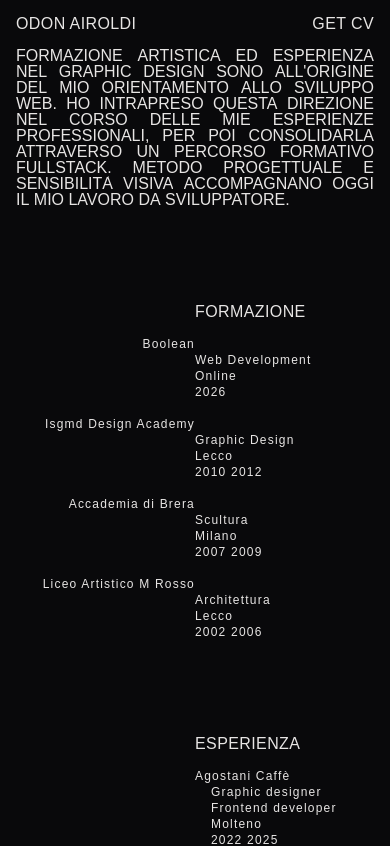
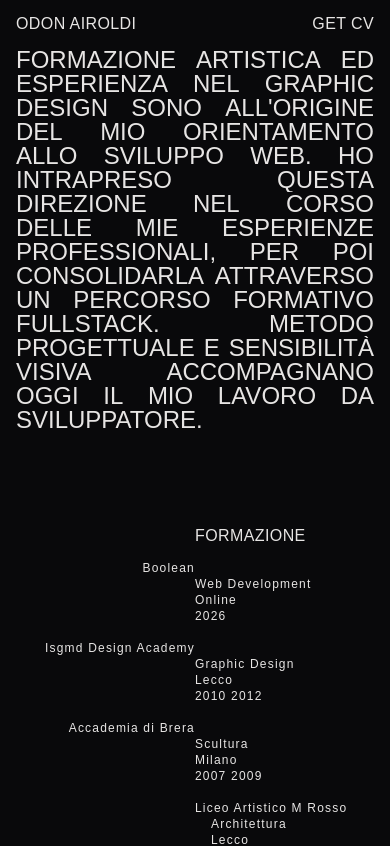
Before and after one commit to odon-airoldi/odonairoldi, a React (Vite) app: page /cv in a window 390 px wide. Shown: the top 846 px of the page. Built offline with nearby package versions, Linux system fonts and the light colour scheme; no server answers.

Commit message:
fix: remove empty class from header in AppHeader component for cleaner markup fix: adjust text size in CurriculumPage for improved readability

```diff
--- a/src/components/AppHeader.jsx
+++ b/src/components/AppHeader.jsx
@@ -9,9 +9,7 @@ export default function AppHeader() {
 
     return (
 
-        <header className="">
-
-
+        <header>
 
         </header>
     )
--- a/src/pages/CurriculumPage.jsx
+++ b/src/pages/CurriculumPage.jsx
@@ -128,7 +128,7 @@ export default function CurriculumPage() {
                 </div>
 
                 <div className="col-span-12 print:col-span-6 print:col-start-5">
-                    <p className="text-[clamp(1rem,3.125vw,2.5rem)] font-[450] uppercase text-justify print:text-[20px]/[20px] print:normal-case">
+                    <p className="text-[clamp(1.5rem,3.125vw,2.5rem)] font-[450] uppercase text-justify print:text-[20px]/[20px] print:normal-case">
                         {introText.split(" ").flatMap((word, i) => [
                             <span key={`w-${i}`} className="inline-block overflow-hidden align-bottom print:overflow-visible">
                                 <span className="reveal-text inline-block">{word}</span>
```
